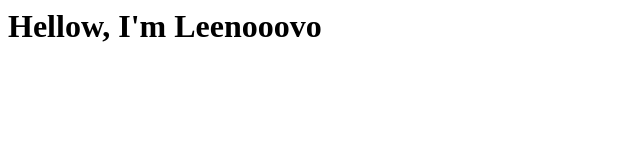
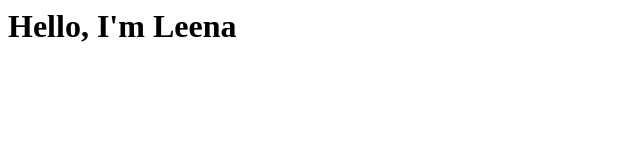
Before and after one commit to leenachaudhari/leenachaudhari.github.io, a plain HTML site: page index.html in a window 1280 px wide. Shown: the whole page, without its empty margins (0-640 px from the left). Drawn offline with Linux system fonts and the light colour scheme.

Commit message:
Update index.html

```diff
--- a/index.html
+++ b/index.html
@@ -1 +1 @@
-<h1>Hellow, I'm Leenooovo</h1>
+<h1>Hello, I'm Leena</h1>
```
